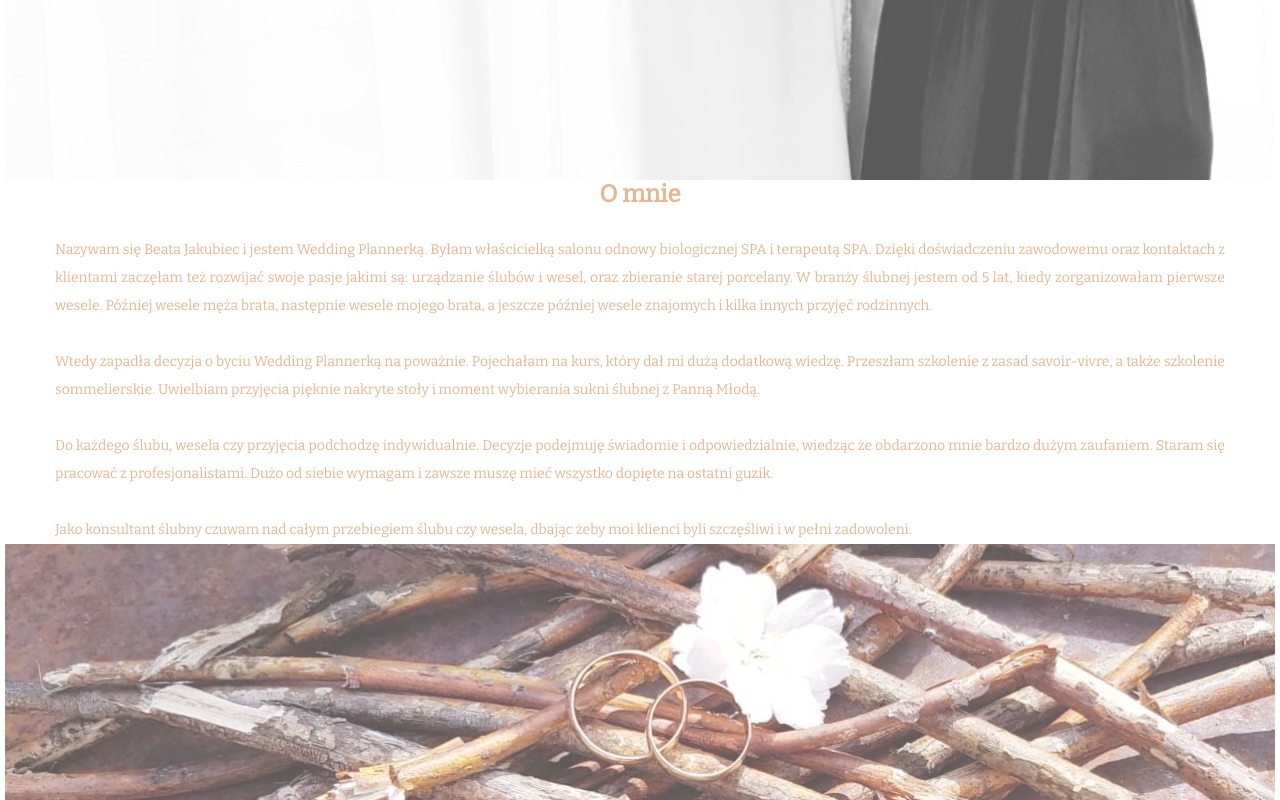
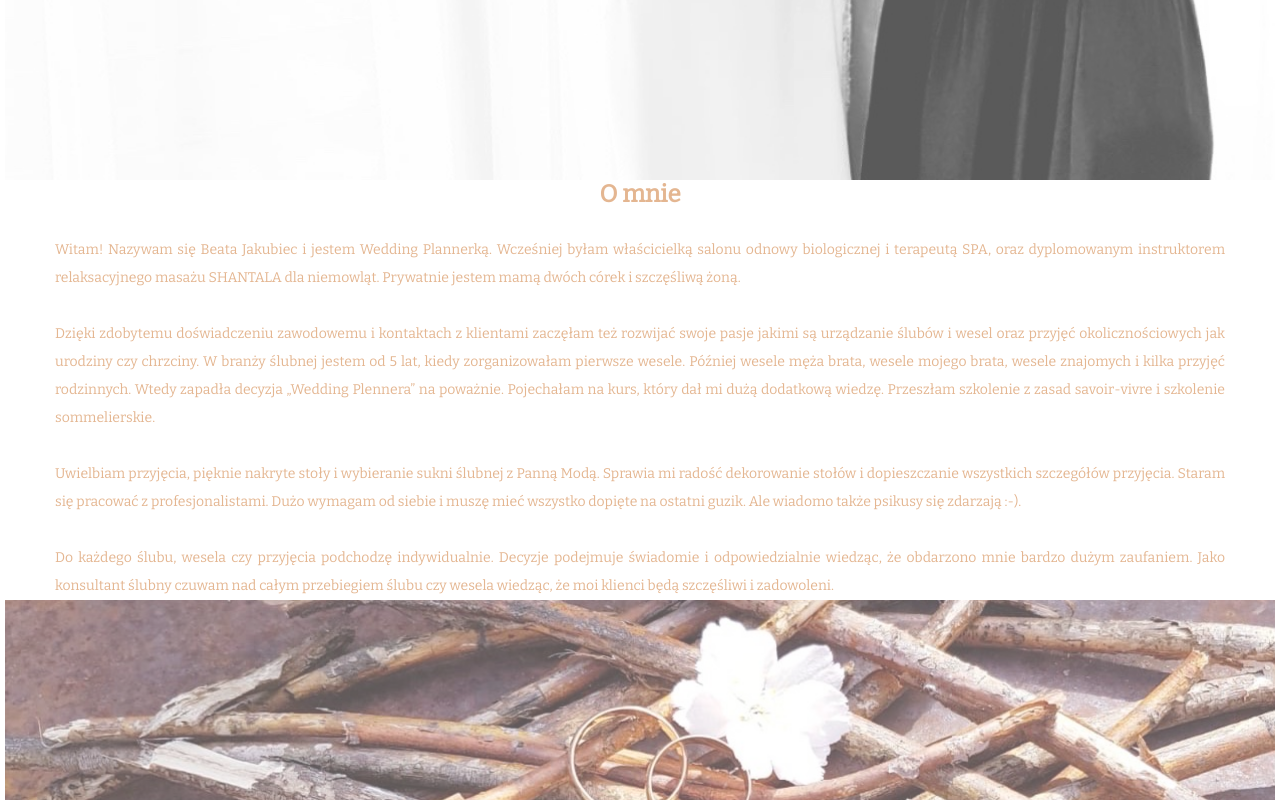
Before and after one commit to Lionek95/WESELNE-DZWONKI, a plain HTML site: page index.html in a window 1280 px wide. Shown: the part 679-1479 px from the top of the page. Drawn offline with nearby package versions, Linux system fonts and the light colour scheme.

Commit message:
Update index.html

```diff
--- a/index.html
+++ b/index.html
@@ -48,10 +48,11 @@
                     <article>
                          <h2>O mnie</h2>
                               <p>
-                                   <br>Nazywam się Beata Jakubiec i jestem Wedding Plannerką. Byłam właścicielką salonu odnowy biologicznej SPA i terapeutą SPA. Dzięki doświadczeniu zawodowemu oraz kontaktach z klientami zaczęłam też rozwijać swoje pasje jakimi są: urządzanie ślubów i wesel, oraz zbieranie starej porcelany. W branży ślubnej jestem od 5 lat, kiedy zorganizowałam pierwsze wesele. Później wesele męża brata, następnie wesele mojego brata, a jeszcze później wesele znajomych i kilka innych przyjęć rodzinnych.<br>
-                                   <br>Wtedy zapadła decyzja o byciu Wedding Plannerką na poważnie. Pojechałam na kurs, który dał mi dużą dodatkową  wiedzę.  Przeszłam szkolenie z zasad savoir-vivre, a także szkolenie sommelierskie. Uwielbiam przyjęcia pięknie nakryte stoły i moment wybierania sukni ślubnej z Panną Młodą.<br>
-                                   <br>Do każdego ślubu, wesela czy przyjęcia podchodzę indywidualnie. Decyzje podejmuję świadomie i odpowiedzialnie, wiedząc że obdarzono mnie bardzo dużym zaufaniem. Staram się pracować z profesjonalistami. Dużo od siebie wymagam i zawsze muszę mieć wszystko dopięte na ostatni guzik.<br>
-                                   <br>Jako konsultant ślubny czuwam nad całym przebiegiem ślubu czy wesela, dbając żeby moi klienci byli szczęśliwi i w pełni zadowoleni.<br>
+                                   <br>Witam! Nazywam się Beata Jakubiec i jestem Wedding Plannerką. Wcześniej byłam właścicielką salonu odnowy biologicznej i terapeutą SPA, oraz dyplomowanym instruktorem relaksacyjnego masażu SHANTALA dla niemowląt. Prywatnie jestem mamą dwóch córek i szczęśliwą żoną.<br>
+                                   <br>Dzięki zdobytemu doświadczeniu zawodowemu i kontaktach z klientami zaczęłam też rozwijać swoje pasje jakimi są urządzanie ślubów i wesel oraz przyjęć okolicznościowych jak urodziny czy chrzciny. W branży ślubnej jestem od 5 lat, kiedy zorganizowałam pierwsze wesele. Później wesele męża brata, wesele mojego brata, wesele znajomych i kilka przyjęć rodzinnych. Wtedy zapadła decyzja „Wedding Plennera” na poważnie. Pojechałam na kurs, który dał mi dużą dodatkową wiedzę. Przeszłam szkolenie z zasad savoir-vivre i szkolenie sommelierskie.<br>
+                                   <br>Uwielbiam przyjęcia, pięknie nakryte stoły i wybieranie sukni ślubnej z Panną Modą. Sprawia mi radość dekorowanie stołów i dopieszczanie wszystkich szczegółów przyjęcia.
+Staram się pracować z profesjonalistami. Dużo wymagam od siebie i muszę mieć wszystko dopięte na ostatni guzik. Ale wiadomo także psikusy się zdarzają :-).<br>
+                                   <br>Do każdego ślubu, wesela czy przyjęcia podchodzę indywidualnie. Decyzje podejmuje świadomie i odpowiedzialnie wiedząc, że obdarzono mnie bardzo dużym zaufaniem. Jako konsultant ślubny czuwam nad całym przebiegiem ślubu czy wesela wiedząc, że moi klienci będą szczęśliwi i zadowoleni.<br>
                               </p>
                               <button onclick="topFunction()" id="backTop">
                                    <i class="fas fa-angle-double-up"></i>
```
